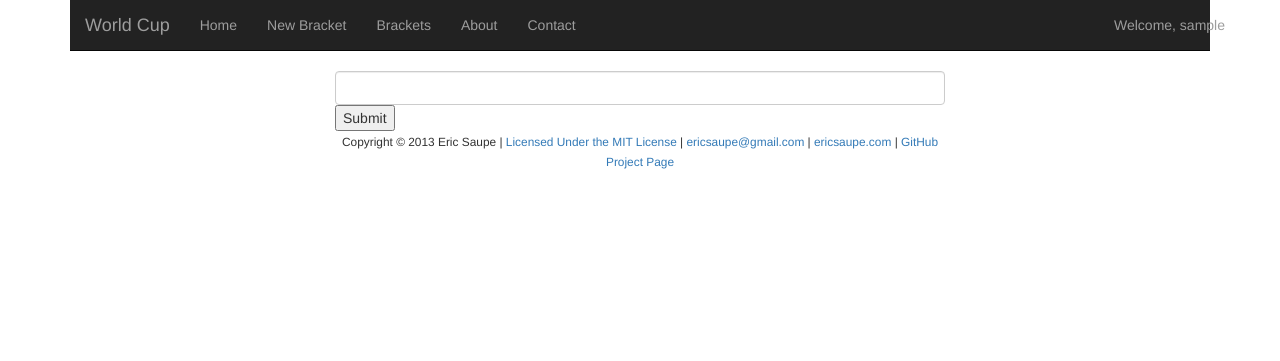
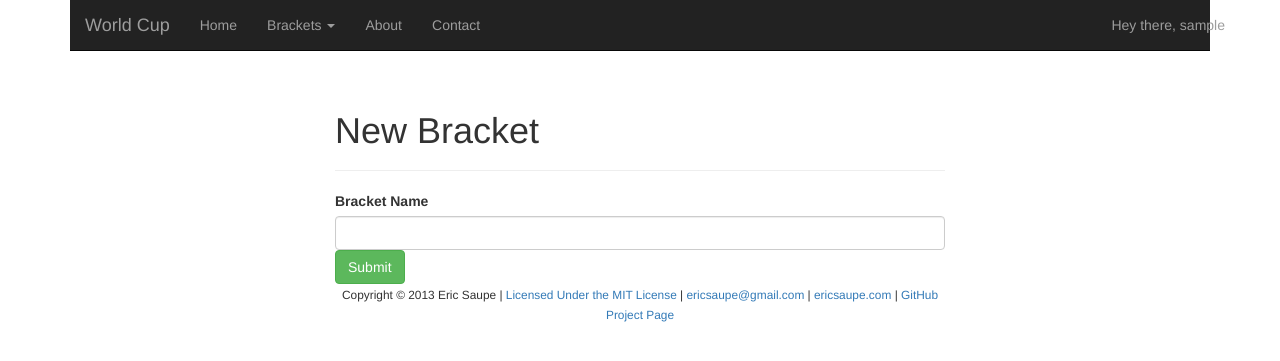
Before and after one commit to katembu/world-cup, a Django app: page /tournament/ in a window 1280 px wide. Shown: the top 361 px of the page. Run offline with Django 3.2, Linux system fonts and the light colour scheme; the visitor is signed in with stand-in values (Sample User, id 1); parts of the project's set-up code (start-up, migrations or seed data) failed here and were passed over; some libraries are stand-ins or nearby versions.

Commit message:
Visual updates and bug fixes.

```diff
--- a/world_cup/tournament/admin.py
+++ b/world_cup/tournament/admin.py
@@ -1,5 +1,7 @@
 from django.contrib import admin
-from tournament.models import Countries
+from tournament.models import Countries, Brackets
+
+admin.site.register(Brackets)
 
 
 class CountriesAdmin(admin.ModelAdmin):
--- a/world_cup/tournament/static/tournament/js/brackets.js
+++ b/world_cup/tournament/static/tournament/js/brackets.js
@@ -84,6 +84,7 @@ $(document).ready(function(){
     });
 
     $(".match").on("click", function(){
+        if (!($(this).text().indexOf("Winner") > -1 || $(this).text().indexOf("Group") > -1)) {
             var match_number = $(this).attr("id").split("-")[0]
             var home_away = $(this).attr("id").split("-")[1]
             var row = $(this);
@@ -109,6 +110,7 @@ $(document).ready(function(){
                     $("#" + match + "-" + homeAway).removeClass("text-success");
                 }
             });
+        }
     });
 });
 
--- a/world_cup/tournament/templates/tournament/brackets_list.html
+++ b/world_cup/tournament/templates/tournament/brackets_list.html
@@ -1,14 +1,15 @@
 {% extends "base.html" %}
 {% load staticfiles %}
 {% block title %}Your Brackets{% endblock %}
-
-{% block bracket-nav %}class="active"{% endblock %}
 
 {% block css %}
 {% endblock %}
 
 {% block content %}
     <div class="col-md-offset-3 col-md-6">
+        <div class="page-header">
+            <h1>My Brackets</h1>
+        </div>
         <ul>
             {% for bracket in brackets %}
                 <li><a href="{% url "tournament.views.brackets" %}{{ bracket.name }}/">{{ bracket.name }}</a></li>
--- a/world_cup/tournament/templates/tournament/index.html
+++ b/world_cup/tournament/templates/tournament/index.html
@@ -1,18 +1,20 @@
 {% extends "base.html" %}
 {% load staticfiles %}
 {% block title %}Brackets{% endblock %}
-
-{% block new-brackets-nav %}class="active"{% endblock %}
 
 {% block css %}
 {% endblock %}
 
 {% block content %}
     <div class="col-md-offset-3 col-md-6">
+        <div class="page-header">
+            <h1>New Bracket</h1>
+        </div>
         <form method="POST">
             {% csrf_token %}
-            <input type="text" class="form-control" name="name"/>
-            <button type="submit">Submit</button>
+            <label for="name">Bracket Name</label>
+            <input id="name" type="text" class="form-control" name="name"/>
+            <button type="submit" class="btn btn-success">Submit</button>
         </form>
     </div>
 
--- a/world_cup/tournament/views.py
+++ b/world_cup/tournament/views.py
@@ -8,7 +8,7 @@ from django.db.models import Q
 from tournament.models import *
 from tournament.helpers import place_team, update_matches, create_matches
 
-
+@login_required
 def index(request):
     """
     Basic render of the tournament index page.  Used to create a new bracket with a unique name.
--- a/world_cup/world_cup/templates/base.html
+++ b/world_cup/world_cup/templates/base.html
@@ -5,6 +5,7 @@
     <head>
         {% block meta %}{% endblock %}
         <title>{% block title %}World Cup{% endblock %}</title>
+        <link rel="shortcut icon" href="{% static "img/favicon.ico" %}"/>
         <link rel="stylesheet" href="//netdna.bootstrapcdn.com/bootstrap/3.0.0/css/bootstrap.min.css">
         <link rel="stylesheet" type="text/css" href="{% static "css/base.css" %}">
         {% block css %}{% endblock %}
@@ -26,8 +27,13 @@
                         <div class="navbar-collapse collapse">
                             <ul class="nav navbar-nav">
                                 <li {% block home-nav %}{% endblock %}><a href="{% url "user_management.views.index" %}">Home</a></li>
-                                <li {% block new-bracket-nav %}{% endblock %} ><a href="{% url "tournament.views.index" %}">New Bracket</a></li>
-                                <li {% block bracket-nav %}{% endblock %} ><a href="{% url "tournament.views.brackets" %}">Brackets</a></li>
+                                <li class="dropdown">
+                                    <a class="dropdown-toggle" data-toggle="dropdown" href="#">Brackets <span class="caret"></span></a>
+                                    <ul class="dropdown-menu">
+                                        <li><a href="{% url "tournament.views.index" %}">New Bracket</a></li>
+                                        <li><a href="{% url "tournament.views.brackets" %}">My Brackets</a></li>
+                                    </ul>
+                                </li>
                                 <li {% block about-nav %}{% endblock %}><a href="{% url "tournament.views.about" %}">About</a></li>
                                 <li {% block contact-nav %}{% endblock %}><a href="{% url "user_management.views.contact" %}">Contact</a></li>
                             </ul>
@@ -37,7 +43,12 @@
                                 {% endif %}
                                 <li>
                                     {% if user.is_authenticated %}
-                                        <a href="#">Welcome, {{ user.username }}</a>
+                                        <li class="dropdown">
+                                            <a class="dropdown-toggle" data-toggle="dropdown" href="#">Hey there, {{ user.username }}</a>
+                                            <ul class="dropdown-menu">
+                                                <li><a href="#">Logout</a></li>
+                                            </ul>
+                                        </li>
                                     {% else %}
                                         <a href="{% url "user_management.views.login_user" %}">Login</a>
                                     {% endif %}
```
Also changed, not shown: world_cup/tournament/models.py (+7 -0 lines), world_cup/world_cup/static/img/favicon.ico (added). Lines whose indentation alone changed are shown as unchanged.
